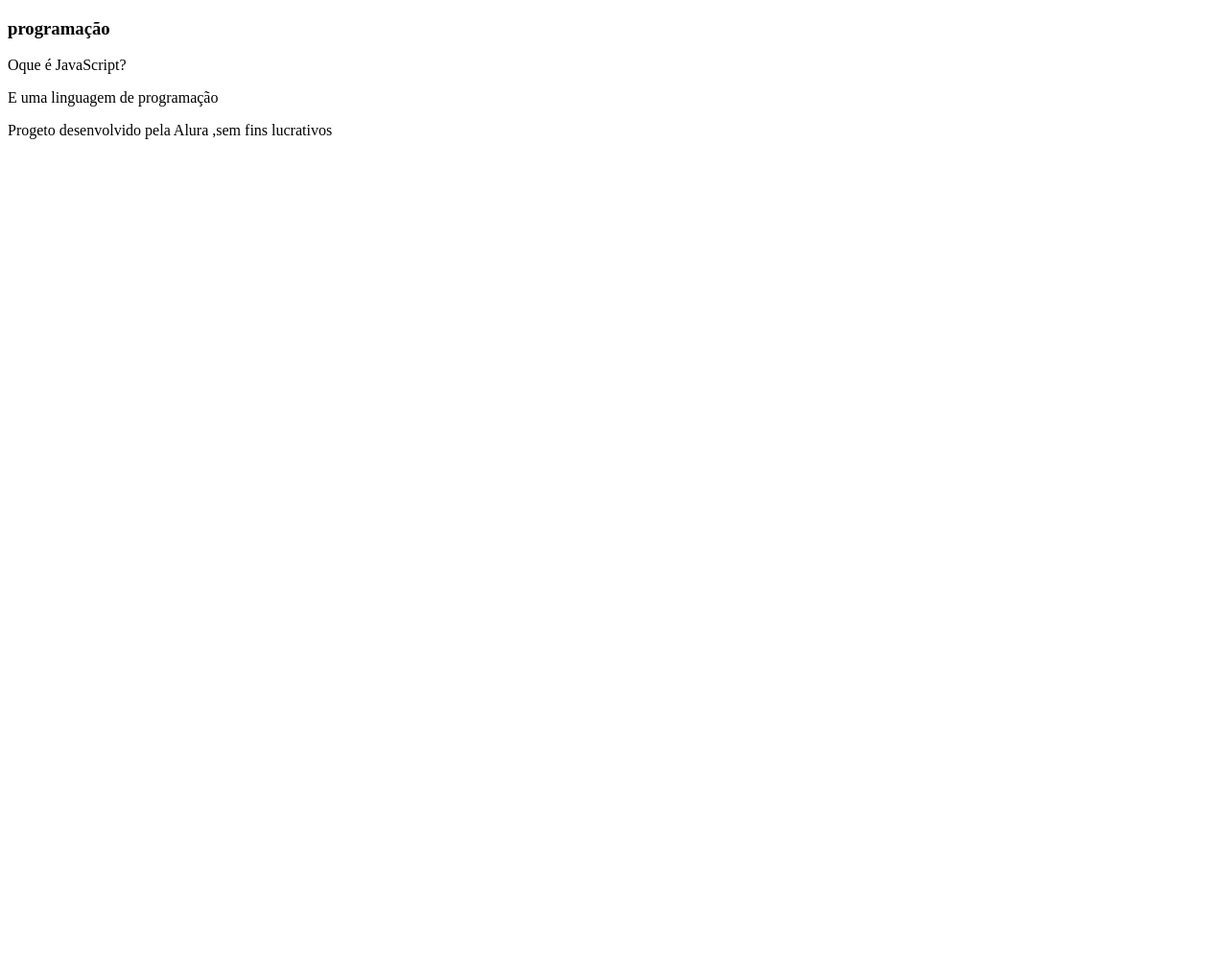
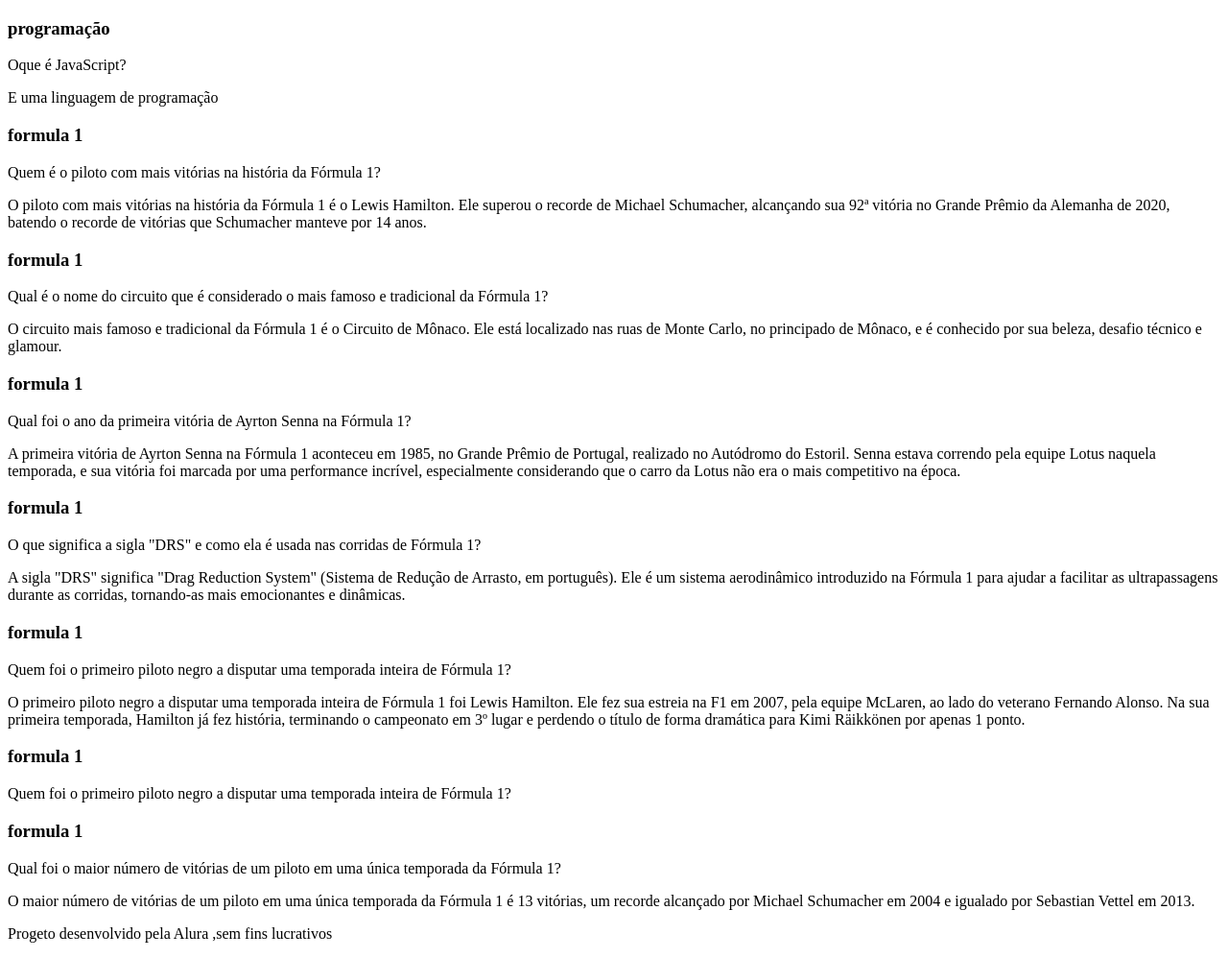
Before and after one commit to carolzinha237/flashcards, a plain HTML site: page index.html in a window 1280 px wide. Shown: the whole page at 96% size. Before the commit the page ends 800 px from the top, so only its background shows below. Drawn offline with Linux system fonts and the light colour scheme.

Commit message:
formula1

```diff
--- a/index.html
+++ b/index.html
@@ -20,6 +20,99 @@
 </div>
         </article>
 
+       <article class="cartao">
+<div class="cartao__conteudo">
+    <h3>formula 1</h3>
+    <div class="cartao__conteudo__perguntas">
+        <p>Quem é o piloto com mais vitórias na história da Fórmula 1?</p>
+
+    </div>
+    <div class="cartao__conteudo__resposta"></div>
+    <p>O piloto com mais vitórias na história da Fórmula 1 é o Lewis Hamilton. Ele superou o recorde de Michael Schumacher, alcançando sua 92ª vitória no Grande Prêmio da Alemanha de 2020, batendo o recorde de vitórias que Schumacher manteve por 14 anos.</p>
+</div>
+        </article>
+
+        <article class="cartao">
+<div class="cartao__conteudo">
+    <h3>formula 1</h3>
+    <div class="cartao__conteudo__perguntas">
+        <p>Qual é o nome do circuito que é considerado o mais famoso e tradicional da Fórmula 1?</p>
+
+    </div>
+    <div class="cartao__conteudo__resposta"></div>
+    <p>O circuito mais famoso e tradicional da Fórmula 1 é o Circuito de Mônaco. Ele está localizado nas ruas de Monte Carlo, no principado de Mônaco, e é conhecido por sua beleza, desafio técnico e glamour.</p>
+</div>
+        </article>
+
+        <article class="cartao">
+<div class="cartao__conteudo">
+    <h3>formula 1</h3>
+    <div class="cartao__conteudo__perguntas">
+        <p>Qual foi o ano da primeira vitória de Ayrton Senna na Fórmula 1?</p>
+
+    </div>
+    <div class="cartao__conteudo__resposta"></div>
+    <p>A primeira vitória de Ayrton Senna na Fórmula 1 aconteceu em 1985, no Grande Prêmio de Portugal, realizado no Autódromo do Estoril. Senna estava correndo pela equipe Lotus naquela temporada, e sua vitória foi marcada por uma performance incrível, especialmente considerando que o carro da Lotus não era o mais competitivo na época.</p>
+</div>
+        </article>
+
+        <article class="cartao">
+<div class="cartao__conteudo">
+    <h3>formula 1</h3>
+    <div class="cartao__conteudo__perguntas">
+        <p>O que significa a sigla "DRS" e como ela é usada nas corridas de Fórmula 1?
+
+</p>
+
+
+    </div>
+    <div class="cartao__conteudo__resposta"></div>
+    <p>A sigla "DRS" significa "Drag Reduction System" (Sistema de Redução de Arrasto, em português). Ele é um sistema aerodinâmico introduzido na Fórmula 1 para ajudar a facilitar as ultrapassagens durante as corridas, tornando-as mais emocionantes e dinâmicas.</p>
+</div>
+        </article>
+
+        <article class="cartao">
+<div class="cartao__conteudo">
+    <h3>formula 1</h3>
+    <div class="cartao__conteudo__perguntas">
+        <p>Quem foi o primeiro piloto negro a disputar uma temporada inteira de Fórmula 1?
+
+</p>
+
+
+    </div>
+    <div class="cartao__conteudo__resposta"></div>
+    <p>O primeiro piloto negro a disputar uma temporada inteira de Fórmula 1 foi Lewis Hamilton. Ele fez sua estreia na F1 em 2007, pela equipe McLaren, ao lado do veterano Fernando Alonso. Na sua primeira temporada, Hamilton já fez história, terminando o campeonato em 3º lugar e perdendo o título de forma dramática para Kimi Räikkönen por apenas 1 ponto.
+</div>
+        </article>
+
+ <article class="cartao">
+<div class="cartao__conteudo">
+    <h3>formula 1</h3>
+    <div class="cartao__conteudo__perguntas">
+        <p>Quem foi o primeiro piloto negro a disputar uma temporada inteira de Fórmula 1?
+
+</p>
+
+
+    </div>
+    <div class="cartao__conteudo__resposta"></div>
+    <p>  <article class="cartao">
+<div class="cartao__conteudo">
+    <h3>formula 1</h3>
+    <div class="cartao__conteudo__perguntas">
+        <p>Qual foi o maior número de vitórias de um piloto em uma única temporada da Fórmula 1?
+
+</p>
+
+
+    </div>
+    <div class="cartao__conteudo__resposta"></div>
+    <p>O maior número de vitórias de um piloto em uma única temporada da Fórmula 1 é 13 vitórias, um recorde alcançado por Michael Schumacher em 2004 e igualado por Sebastian Vettel em 2013.
+</div>
+        </article>
+</div>
+        </article>
     </section>
  </main>
  <footer>
```
